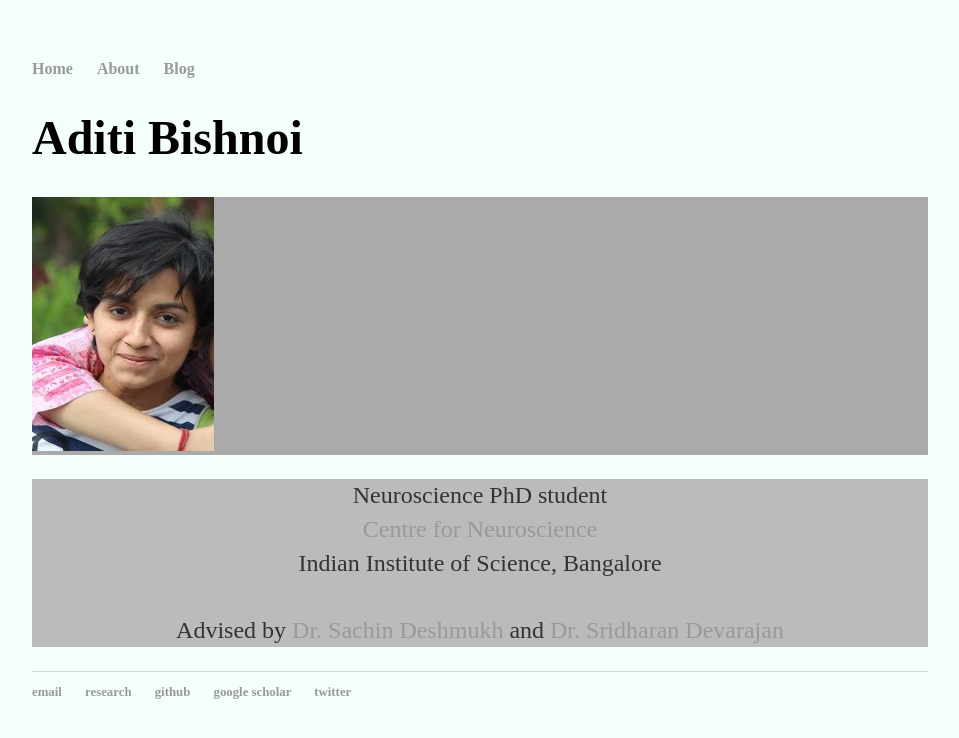
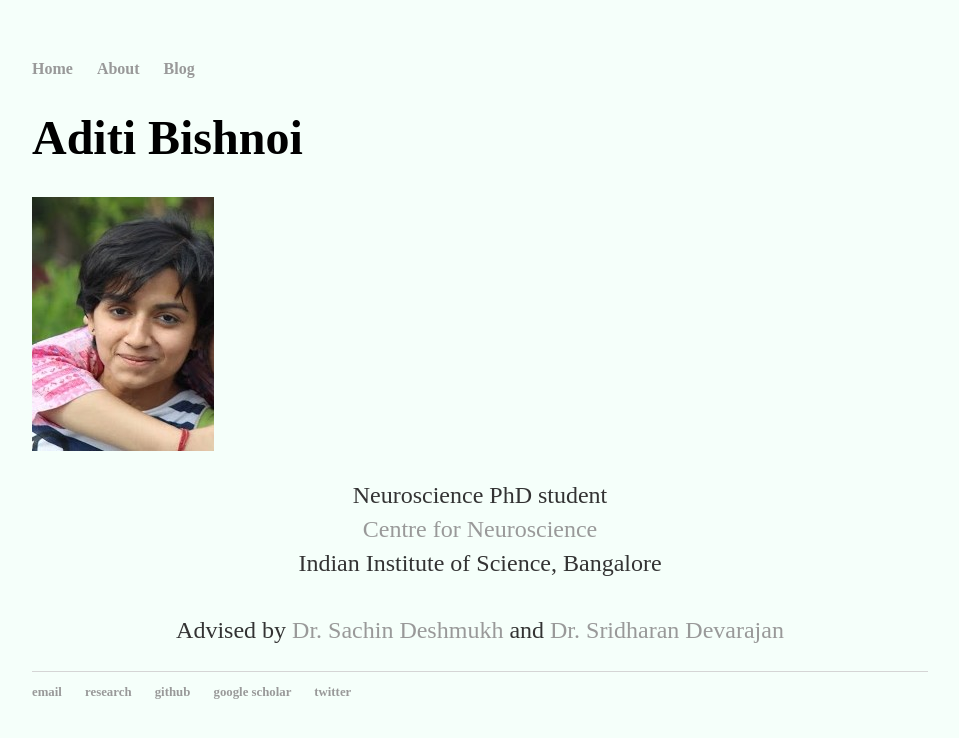
Before and after one commit to AdiBish/adibish.github.io, a Jekyll site: the page built from index.html, in a window 1280 px wide. Shown: the top 738 px of the page, without its empty margins (160-1119 px from the left). Built offline with Jekyll 4.4.1, drawn with Linux system fonts in a browser that asks for light colours.

Commit message:
Update index.html

```diff
--- a/index.html
+++ b/index.html
@@ -6,11 +6,11 @@ title: Aditi Bishnoi
 
 	<h1> Aditi Bishnoi </h1>
 	<div class="row">
-  		<div class="column" style="background-color:#aaa;">
+  		<div class="column">
    			<img src="https://adibish.github.io//images//Adi.jpg">
 
   		</div>
-  		<div class="column" style="background-color:#bbb;">
+  		<div class="column">
 			<div align = "center">
     			<p> Neuroscience PhD student <br/>
 			<a href="http://www.cns.iisc.ac.in/home/" target="_blank"> Centre for Neuroscience </a> <br/>
```
